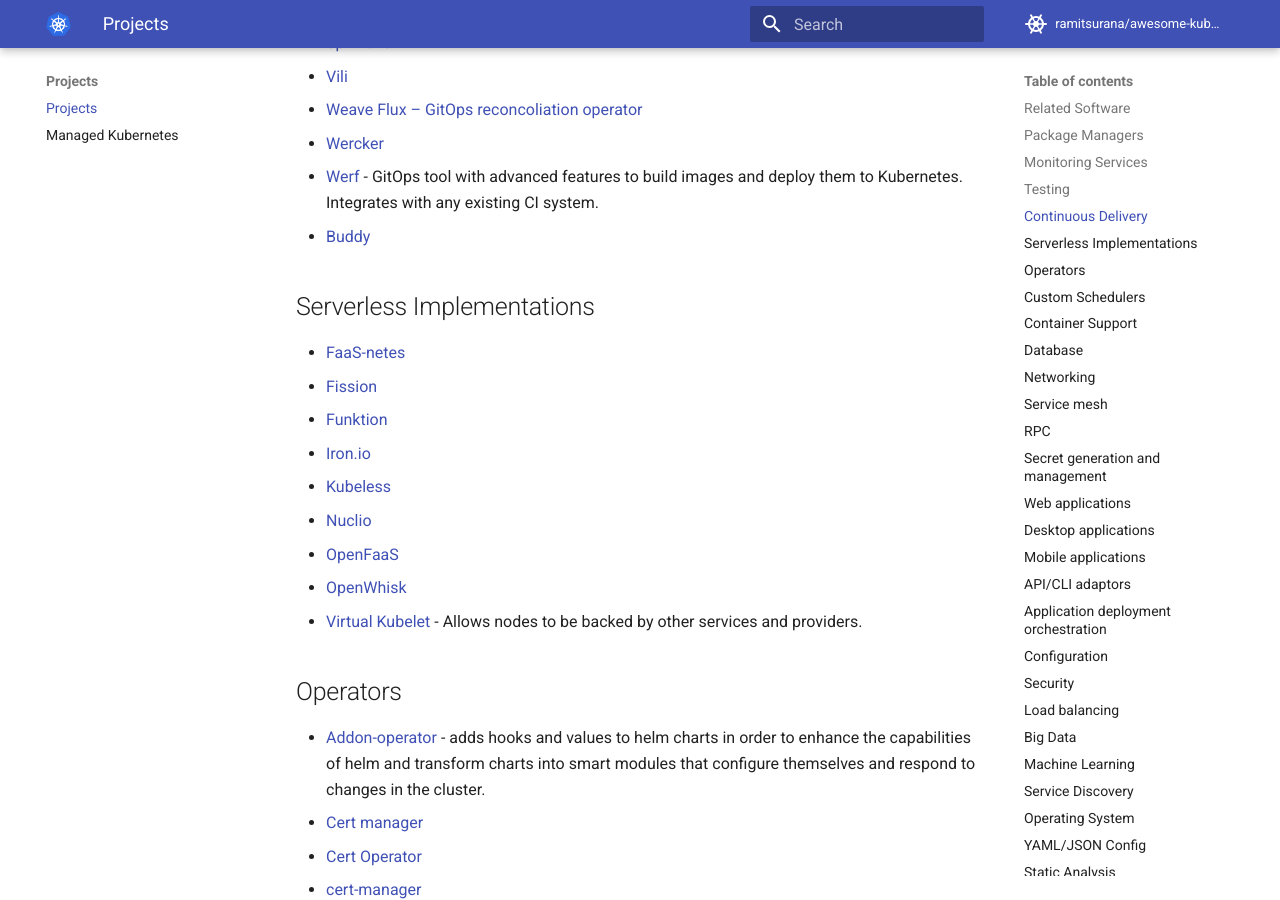
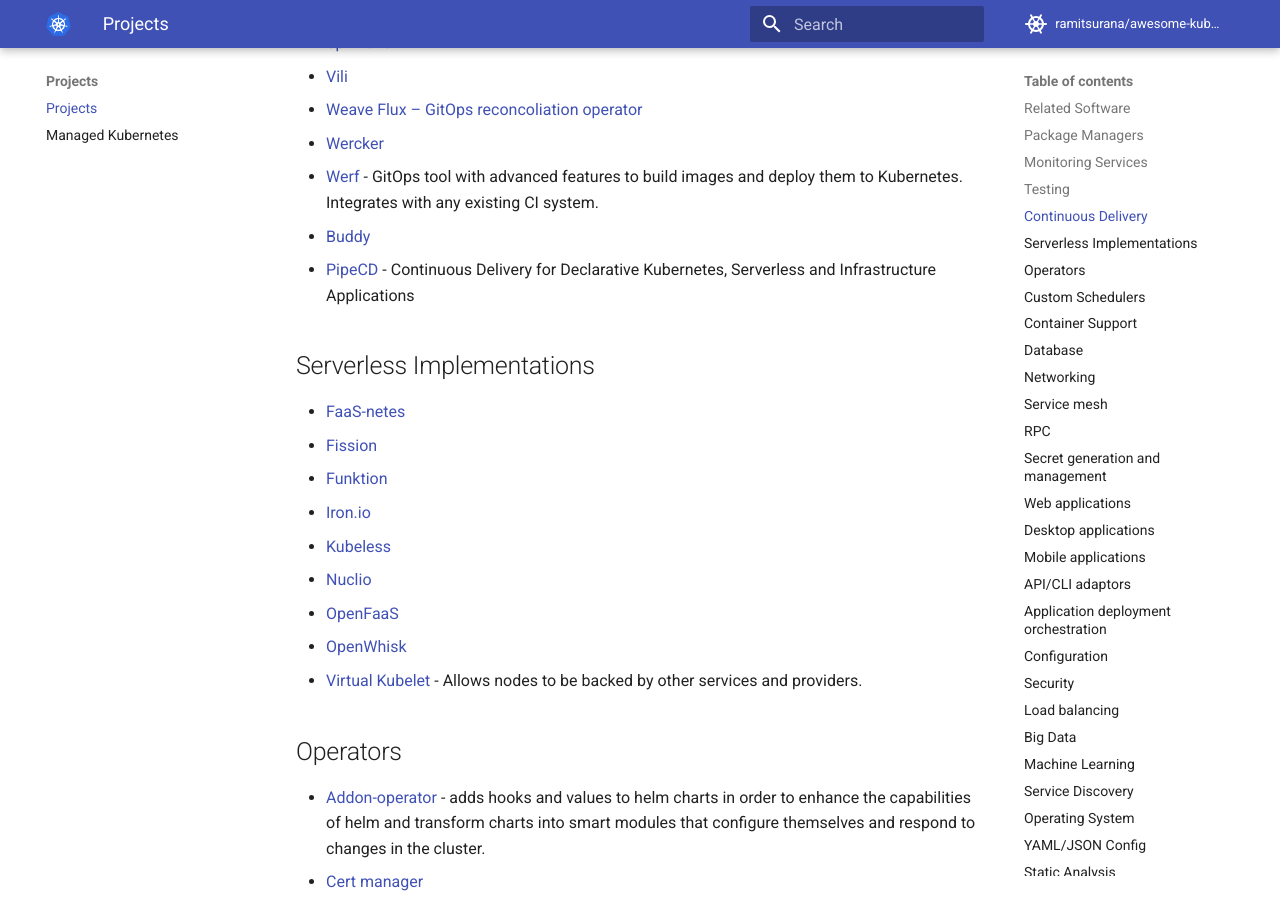
Before and after one commit to topstar920707/awesome-kubernetes, an MkDocs documentation site: the page built from docs/projects/projects.md, in a window 1280 px wide and 900 px high, scrolled down 5047 px. Built offline with MkDocs 1.6.1 and Material for MkDocs 9.7.7, drawn with Linux system fonts in a browser that asks for light colours; comment, search, counter and statistics services are not loaded.

Commit message:
Add pipecd to projects (#643)

```diff
--- a/docs/projects/projects.md
+++ b/docs/projects/projects.md
@@ -139,6 +139,7 @@ Projects
 * [Wercker](http://blog.wercker.com/topic/kubernetes)
 * [Werf](https://werf.io) - GitOps tool with advanced features to build images and deploy them to Kubernetes. Integrates with any existing CI system.
 * [Buddy](https://buddy.works)
+* [PipeCD](https://pipecd.dev/) - Continuous Delivery for Declarative Kubernetes, Serverless and Infrastructure Applications
 
 ## Serverless Implementations
 
```
